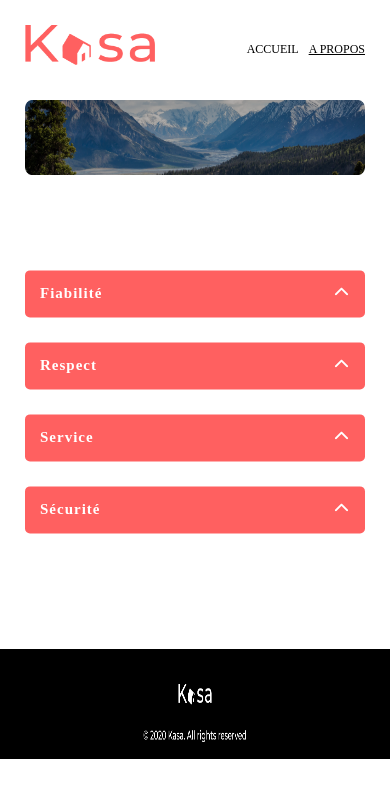
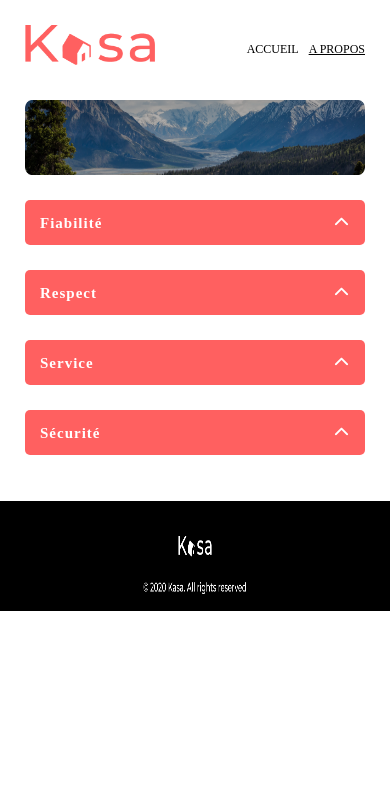
Before and after one commit to NatashaFinkel/Kasa, a React (Create React App) app: page /about in a window 390 px wide. Shown: the top 798 px of the page. Built offline with nearby package versions, Linux system fonts and the light colour scheme.

Commit message:
Modifications css

```diff
--- a/src/components/banner/_banner.scss
+++ b/src/components/banner/_banner.scss
@@ -7,7 +7,6 @@
 //  Ecran : téléphone portable.
 @media screen and (max-width: 425px) {
     .banner {
-      max-width: 728px;
       min-height: 75px;
     }
   }
--- a/src/components/collapse/_collapseAboutPage.scss
+++ b/src/components/collapse/_collapseAboutPage.scss
@@ -11,7 +11,7 @@
   gap: 5px;
   width: 80%;
   justify-content: space-between;
-  margin: 80px 0px;
+  margin: 40px 0px;
 }
 
 details {
@@ -19,10 +19,12 @@ details {
   margin-bottom: 20px;
   user-select: none;
 
+
   summary {
     display: flex;
     justify-content: space-between;
     font-size: 22px;
+    height: 22px;
     font-weight: bold;
     letter-spacing: 1px;
     color: $primary-color;
@@ -51,9 +53,14 @@ details[open] summary .fa-chevron-up {
 
 //  Ecran : ordinateur portable.
 @media screen and (max-width: 1024px) {
+  .collapse-container {
+    margin: 20px 0px;
+  }
+
   details {
     summary {
       font-size: 20px;
+      height: 20px;
     }
     p {
       font-size: 20px;
@@ -63,9 +70,14 @@ details[open] summary .fa-chevron-up {
 
 //  Ecran : tablette.
 @media screen and (max-width: 768px) {
+  .collapse-container {
+    margin: 10px 0px;
+  }
+
   details {
     summary {
       font-size: 17px;
+      height: 17px;
     }
     p {
       font-size: 17px;
@@ -81,6 +93,7 @@ details[open] summary .fa-chevron-up {
   details {
     summary {
       font-size: 15px;
+      height: 15px;
     }
 
     p {
```
